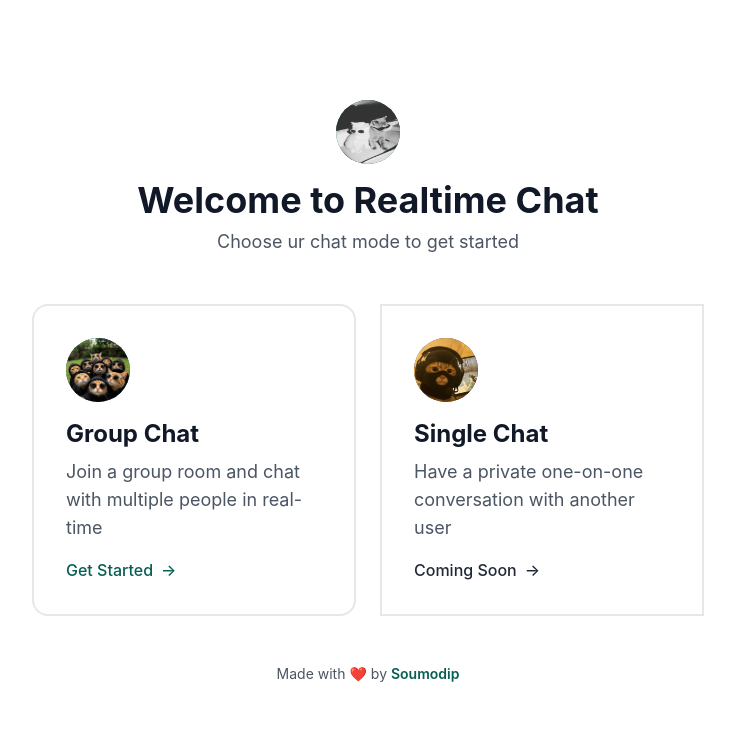
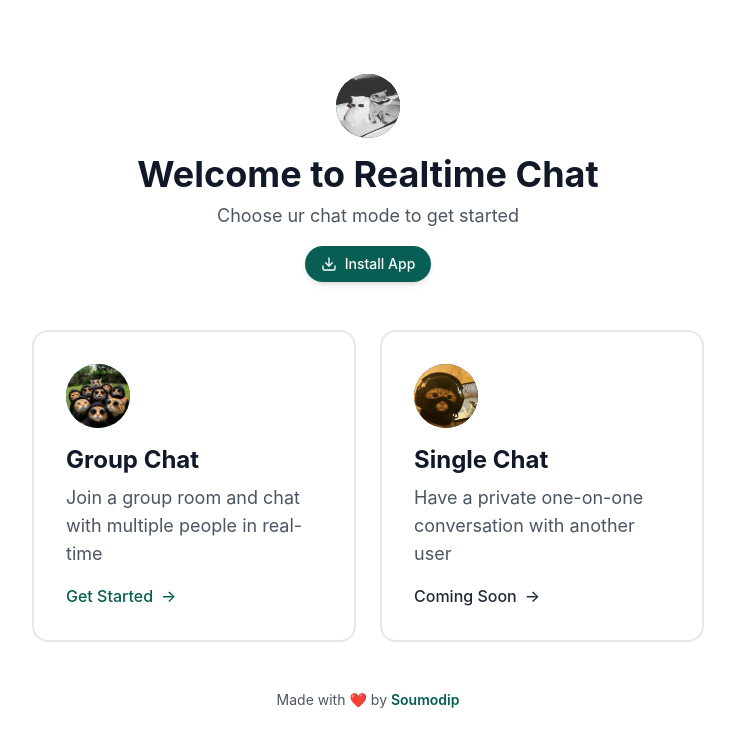
Before and after one commit to itssoumodip/Realtime-Group-Chat, a React (Vite) app in the folder Frontend/: page / in a window 1280 px wide. Shown: the top 746 px of the page, without its empty margins (272-1007 px from the left). Built offline with nearby package versions, Linux system fonts and the light colour scheme; no server answers; a web font is replaced by a local one.

Commit message:
Add ModeSelector component to allow users to select chat modes and handle PWA installation.

```diff
--- a/Frontend/src/components/ModeSelector.jsx
+++ b/Frontend/src/components/ModeSelector.jsx
@@ -1,9 +1,37 @@
-import React from 'react';
+import React, { useState, useEffect } from 'react';
 import { Button } from './ui/button';
-import { Users, MessageCircle } from 'lucide-react';
+import { Users, MessageCircle, Download } from 'lucide-react';
 import Footer from './Footer';
 
 const ModeSelector = ({ onModeSelect }) => {
+    const [installPrompt, setInstallPrompt] = useState(null);
+    const [installed, setInstalled] = useState(false);
+
+    useEffect(() => {
+        const handler = (e) => {
+            e.preventDefault();
+            setInstallPrompt(e);
+        };
+        window.addEventListener('beforeinstallprompt', handler);
+        window.addEventListener('appinstalled', () => {
+            setInstalled(true);
+            setInstallPrompt(null);
+        });
+        return () => window.removeEventListener('beforeinstallprompt', handler);
+    }, []);
+
+    const handleInstall = async () => {
+        if (installPrompt) {
+            installPrompt.prompt();
+            const { outcome } = await installPrompt.userChoice;
+            if (outcome === 'accepted') {
+                setInstalled(true);
+                setInstallPrompt(null);
+            }
+        } else {
+            alert('To install: open this page in Chrome/Edge and tap the install icon (⊕) in the address bar, or use browser menu → "Add to Home Screen".');
+        }
+    };
     return (
         <div className="h-screen bg-gradient-to-br from-gray200 to-gray-100 flex items-center justify-center p-4">
             <div className="w-full max-h-screen py-6 max-w-2xl">
@@ -17,6 +45,19 @@ const ModeSelector = ({ onModeSelect }) => {
                     <p className="text-gray-600 sm:text-lg text-md">
                         Choose ur chat mode to get started
                     </p>
+
+                    {/* Always-visible Install App button */}
+                    {!installed ? (
+                        <button
+                            onClick={handleInstall}
+                            className="mt-4 inline-flex items-center gap-2 px-4 py-2 rounded-full bg-[#075E54] text-white text-sm font-medium hover:bg-[#064a43] transition-colors shadow-md"
+                        >
+                            <Download className="h-4 w-4" />
+                            Install App
+                        </button>
+                    ) : (
+                        <p className="mt-3 text-sm text-[#075E54] font-medium">✓ App installed!</p>
+                    )}
                 </div>
 
                 <div className="grid md:grid-cols-2 gap-6">
@@ -41,7 +82,7 @@ const ModeSelector = ({ onModeSelect }) => {
 
                     <div
                         onClick={() => onModeSelect('single')}
-                        className="bg-d-2xl p-8 border-2 border-gray-200 hover:border-[#128C7E] cursor-pointer transition-all hover:shadow-lg group relative overflow-hidden"
+                        className="bg-white rounded-2xl p-8 border-2 border-gray-200 hover:border-[#128C7E] cursor-pointer transition-all hover:shadow-lg group relative overflow-hidden"
                     >
                         <div className="h-16 w-16 rounded-full bg-gradient-to-br from-gray-600 to-gray-800 flex items-center justify-center mb-4 group-hover:scale-110 transition-transform">
                             <img className='h-16 w-16 rounded-full' src='/singlecat.jpg'></img>
```
